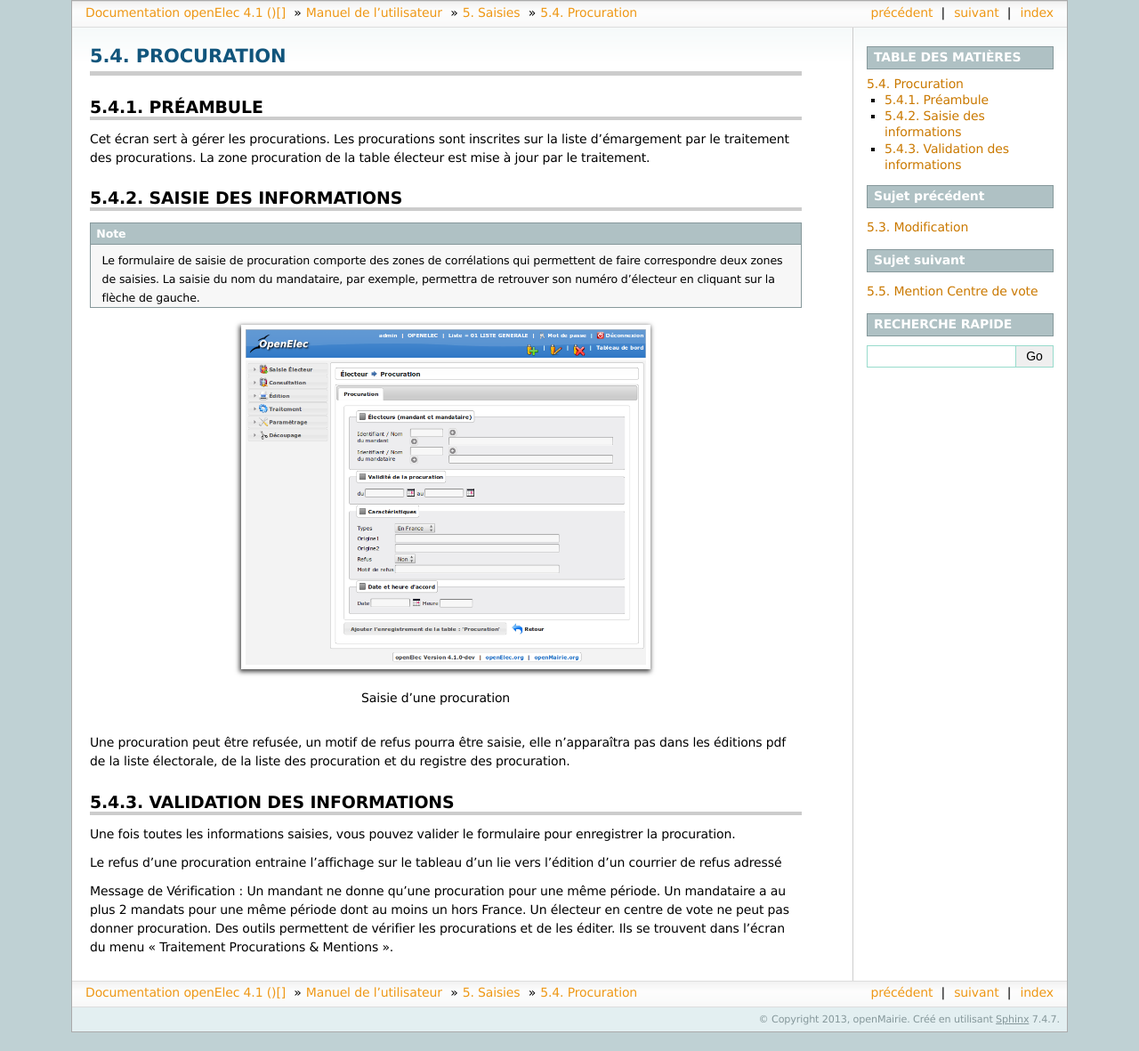
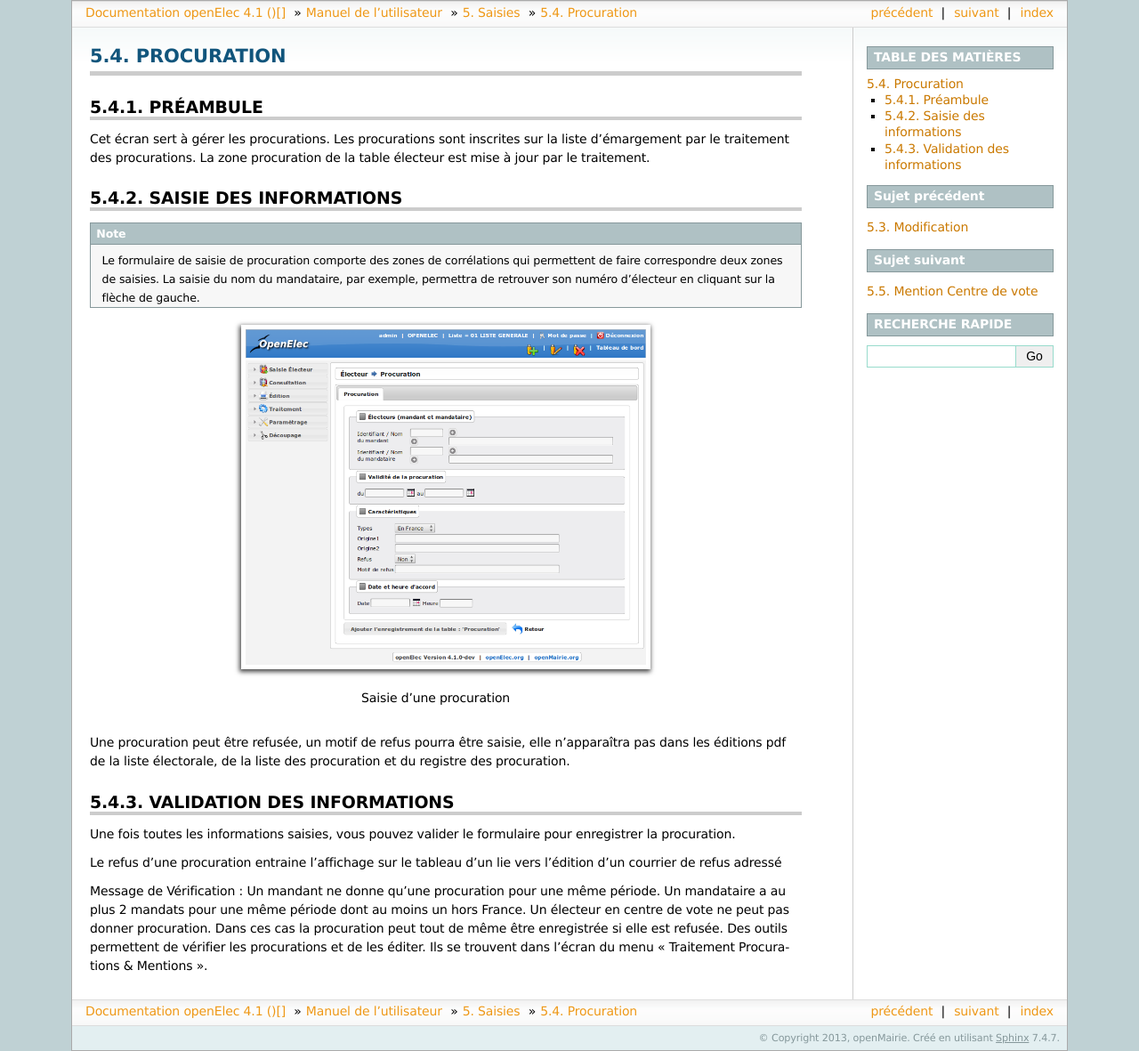
Before and after one commit to tbenita/openelec-documentation, a Sphinx documentation site: the page built from source/manuel_utilisateur/utilisateur_saisies/procuration.rst, in a window 1280 px wide. Shown: the whole page at 89% size. Built offline with Sphinx 7.4.7, drawn with Linux system fonts in a browser that asks for light colours; before the commit the page ends 1160 px from its top, so only the background shows below that.

Commit message:
Amélioration de la doc concernant l'enregistrement des procurations refusées.

```diff
--- a/source/manuel_utilisateur/utilisateur_saisies/procuration.rst
+++ b/source/manuel_utilisateur/utilisateur_saisies/procuration.rst
@@ -35,6 +35,7 @@ l'édition d'un courrier de refus adressé
 Message de Vérification : Un mandant ne donne qu’une procuration pour une
 même période. Un mandataire a au plus 2 mandats pour une même période dont
 au moins un hors France. Un électeur en centre de vote ne peut pas donner
-procuration. Des outils permettent de vérifier les procurations et de les
+procuration. Dans ces cas la procuration peut tout de même être enregistrée si
+elle est refusée. Des outils permettent de vérifier les procurations et de les
 éditer. Ils se trouvent dans l’écran du menu « Traitement Procurations &
 Mentions ».
```
